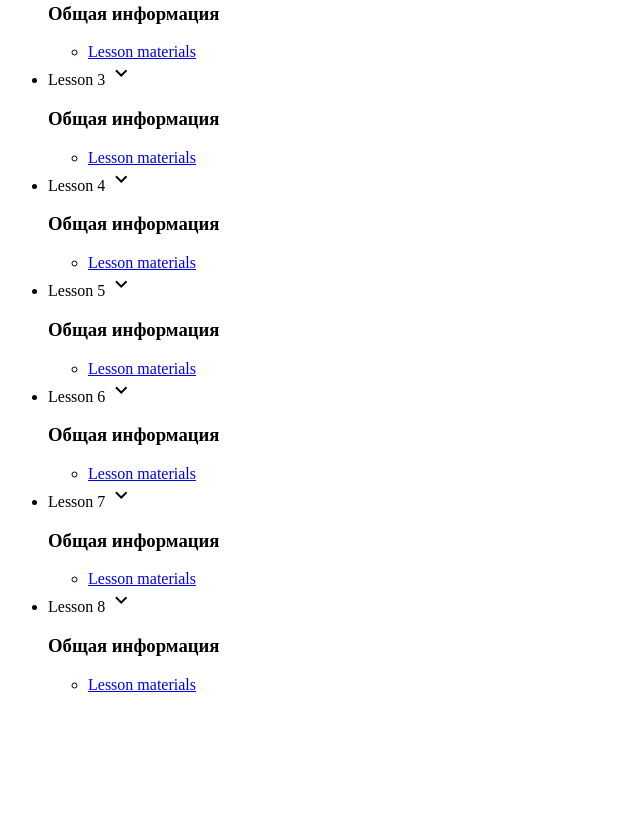
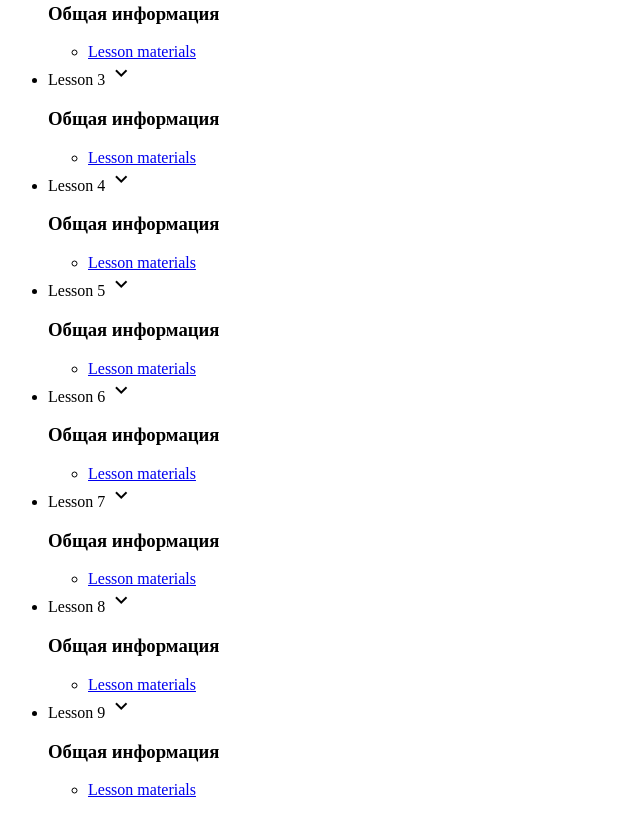
Before and after one commit to serhioses/FE19-1, a website: page index.html in a window 1280 px wide. Shown: the part 8240-9055 px from the top of the page, without its empty margins (0-640 px from the left). Before the commit the page ends 8950 px from the top, so only its background shows below. Drawn offline with Linux system fonts and the light colour scheme; files that its build step writes are made by us from their sources; files whose address does not match are found by name.

Commit message:
js lesson 9

```diff
--- a/index.html
+++ b/index.html
@@ -979,6 +979,17 @@
             </ul>
           </div>
         </li>
+        <li>
+          <div class="collapsible-header">Lesson 9 <i class="small material-icons">keyboard_arrow_down</i></div>
+          <div class="collapsible-body">
+            <h3>Общая информация</h3>
+            <ul class="collection">
+              <li class="collection-item">
+                <a href="javascript/lesson-9">Lesson materials</a>
+              </li>
+            </ul>
+          </div>
+        </li>
       </ul>
     </div>
 
```
Also changed, not shown: public/views/javascript/lesson-9/index.html (added, +13 -0 lines), public/views/javascript/lesson-9/js/script.js (added, +186 -0 lines).
